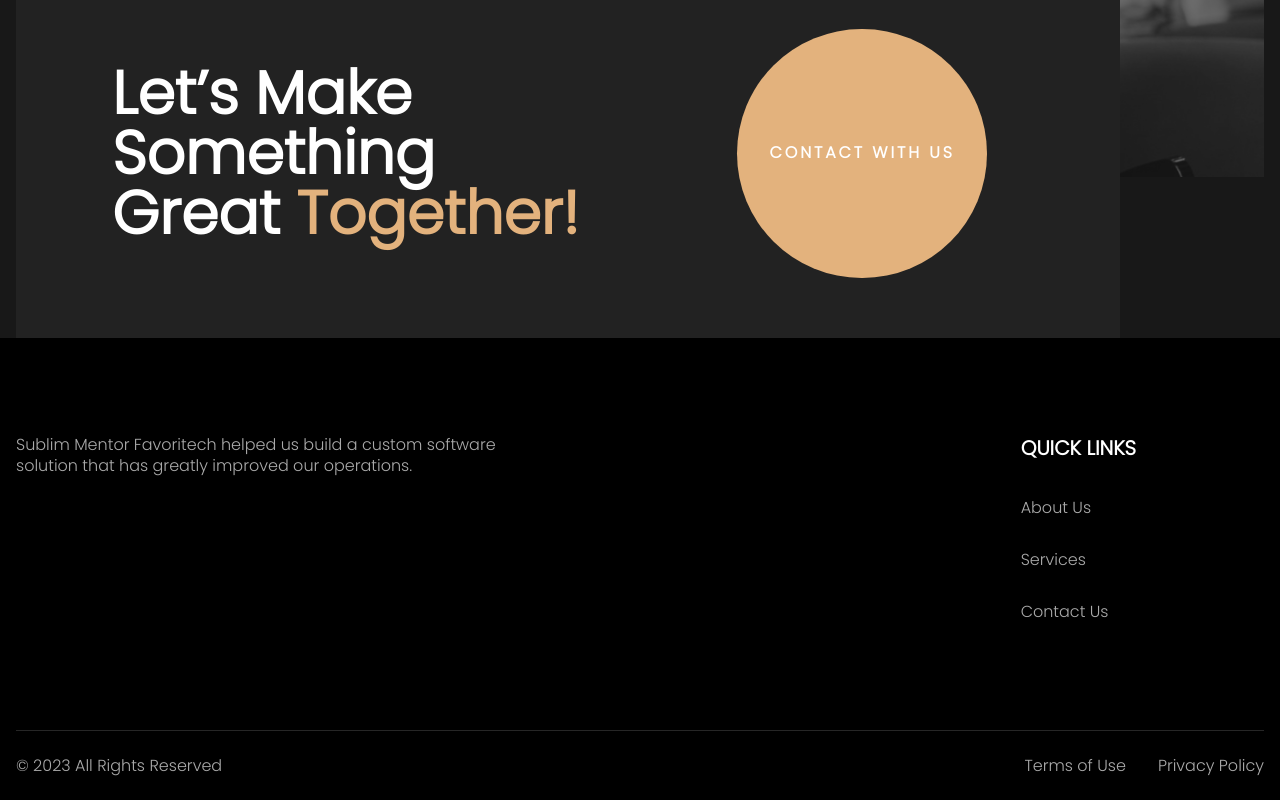
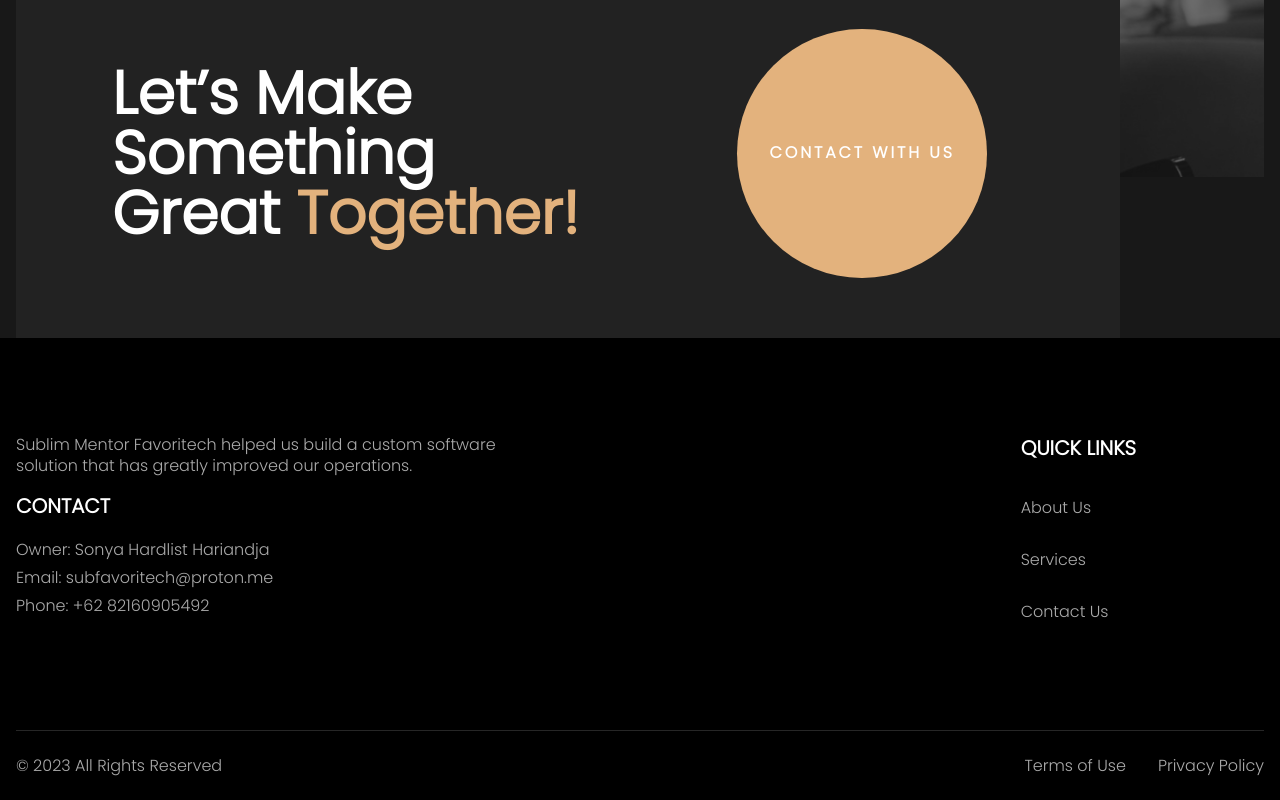
Before and after one commit to favoritech/sublim, a React (Create React App) app: page / in a window 1280 px wide. Shown: the part 4477-5277 px from the top of the page. Built offline with nearby package versions, Linux system fonts and the light colour scheme.

Commit message:
fix: footer

```diff
--- a/src/components/footer/Footer.jsx
+++ b/src/components/footer/Footer.jsx
@@ -3,15 +3,23 @@ const Footer = () => {
     <div className="max-w-[1300px] mx-auto pt-24">
       <div className="px-4">
         <div className="flex flex-col sm:flex-row gap-16 sm:gap-0 justify-between pb-20 border-b border-[#ffffff26]">
-          <p className="max-w-[520px] text-base font-medium text-[#aaa] leading-[21px] text-center sm:text-left">
-            Sublim Mentor Favoritech helped us build a custom software solution that has greatly improved our operations.
-          </p>
+          <div>
+            <p className="max-w-[520px] text-base font-medium text-[#aaa] leading-[21px] text-center sm:text-left">
+              Sublim Mentor Favoritech helped us build a custom software solution that has greatly improved our operations.
+            </p>
+            <h3 className="text-white uppercase text-xl font-bold leading-7 py-4">Contact</h3>
+            <div className="text-[#aaa] text-base font-medium leading-7">
+              <p>Owner: Sonya Hardlist Hariandja</p>
+              <p>Email: subfavoritech@proton.me</p>
+              <p>Phone: +62 82160905492</p>
+            </div>
+          </div>
           <div className="md:pr-32 text-center sm:text-left">
             <h3 className="text-white uppercase text-xl font-bold leading-7 pb-8">Quick Links</h3>
             <div className="grid grid-cols-1 text-[#aaa] sm:max-w-[300px]">
               <a href="#about" className="text-base font-medium leading-7 mb-6">About Us</a>
               <a href="#service" className="text-base font-medium leading-7 mb-6">Services</a>
-              <a href="mailto:favoritech@outlook.com" target="_blank" className="text-base font-medium leading-7 mb-6" rel="noreferrer">
+              <a href="mailto:subfavoritech@proton.me" target="_blank" className="text-base font-medium leading-7 mb-6" rel="noreferrer">
                 Contact Us
               </a>
             </div>
--- a/src/components/navbar/Navbar.jsx
+++ b/src/components/navbar/Navbar.jsx
@@ -10,7 +10,7 @@ const ListItem = ({ menu, styles, itemClick }) => {
     >
       {
         menu === "Contact" ?
-          <a href="mailto:favoritech@outlook.com" target="_blank">
+          <a href="mailto:subfavoritech@proton.me" target="_blank">
             Contact
           </a> : <a href={`#${menu}`}>{menu}</a>
       }
```
